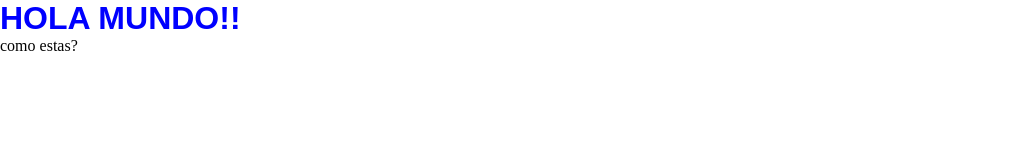
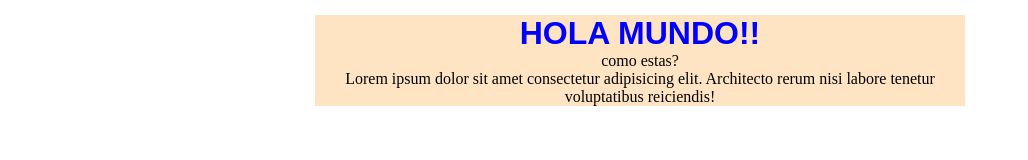
Before and after one commit to jeremiasdiaz/entrega-clase-github, a plain HTML site: page index.html in a window 1280 px wide. Shown: the whole page, without its empty margins (0-1028 px from the left). Drawn offline with Linux system fonts and the light colour scheme.

Commit message:
Modifique los estilos del index

```diff
--- a/CSS/style.css
+++ b/CSS/style.css
@@ -8,3 +8,17 @@ h1 {
     font-family: sans-serif;
     color: blue;
 }
+
+.hola-mundo {
+    background-color: bisque;
+    text-align: center;
+    max-width: 650px;
+    margin: 15px auto;
+}
+
+/* mobile last */
+@media (max-width: 650px) {
+    .hola-mundo {
+        background-color: rgb(245, 129, 57);
+    }
+}
--- a/index.html
+++ b/index.html
@@ -8,7 +8,13 @@
     <link rel="stylesheet" href="./CSS/style.css" />
   </head>
   <body>
-    <h1>HOLA MUNDO!!</h1>
-    <p>como estas?</p>
+    <div class="hola-mundo">
+      <h1>HOLA MUNDO!!</h1>
+      <p>como estas?</p>
+      <p>
+        Lorem ipsum dolor sit amet consectetur adipisicing elit. Architecto
+        rerum nisi labore tenetur voluptatibus reiciendis!
+      </p>
+    </div>
   </body>
 </html>
```
